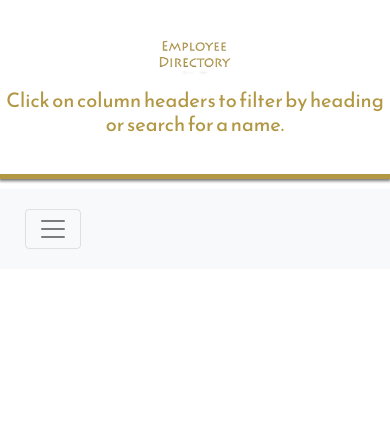
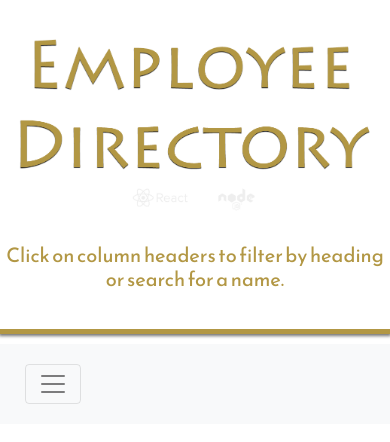
Before and after one commit to twopheat/employee-directory, a React (Create React App) app: page / in a window 390 px wide. Shown: the top 442 px of the page. Built offline with nearby package versions, Linux system fonts and the light colour scheme; no server answers.

Commit message:
Mobile tuning, table r hard

```diff
--- a/public/index.html
+++ b/public/index.html
@@ -16,7 +16,7 @@
 
     <title>Employee Directory</title>
   </head>
-  <body>
+  <body className="row">
     <noscript>You need to enable JavaScript to run this app.</noscript>
     <div id="root"></div>
 
--- a/src/components/DataTable.js
+++ b/src/components/DataTable.js
@@ -8,7 +8,7 @@ const DataTable = () => {
 
   return (
 
-    <div className="datatable mt-5">
+    <div className="datatable mt-5 mobiletable">
       <table
         id="table"
         className="table table-striped table-hover table-condensed"
--- a/src/components/Header.js
+++ b/src/components/Header.js
@@ -4,7 +4,7 @@ import "../styles/Header.css";
 function Header () {
     return (
       <div className="header">
-        <h1><img className="logo" alt="" src="/empdir.png"></img></h1>
+        <h1 className="col-m-6 align-self-center"><img className="logo" alt="" src="/empdir.png"></img></h1>
         <h5>Click on column headers to filter by heading or search for a name.</h5>
       </div>
     )
--- a/src/components/Nav.js
+++ b/src/components/Nav.js
@@ -11,8 +11,7 @@ function Nav() {
 
       <div className="collapse navbar-collapse row" id="navbarNav">
             <ul className="navbar-nav mr-auto">
-
-    </ul>
+            </ul>
         <div class="col-2"></div>
         <div className="search-area col-4">
           <SearchName />
--- a/src/styles/DataTable.css
+++ b/src/styles/DataTable.css
@@ -13,3 +13,6 @@
   content: "▼";
   margin-right: 0;
 }
+.mobiletable {
+  overflow: auto;
+}
--- a/src/styles/Header.css
+++ b/src/styles/Header.css
@@ -11,5 +11,5 @@
 
 
 .logo {
-    width:20%;
+    width:100%;
 }
```
